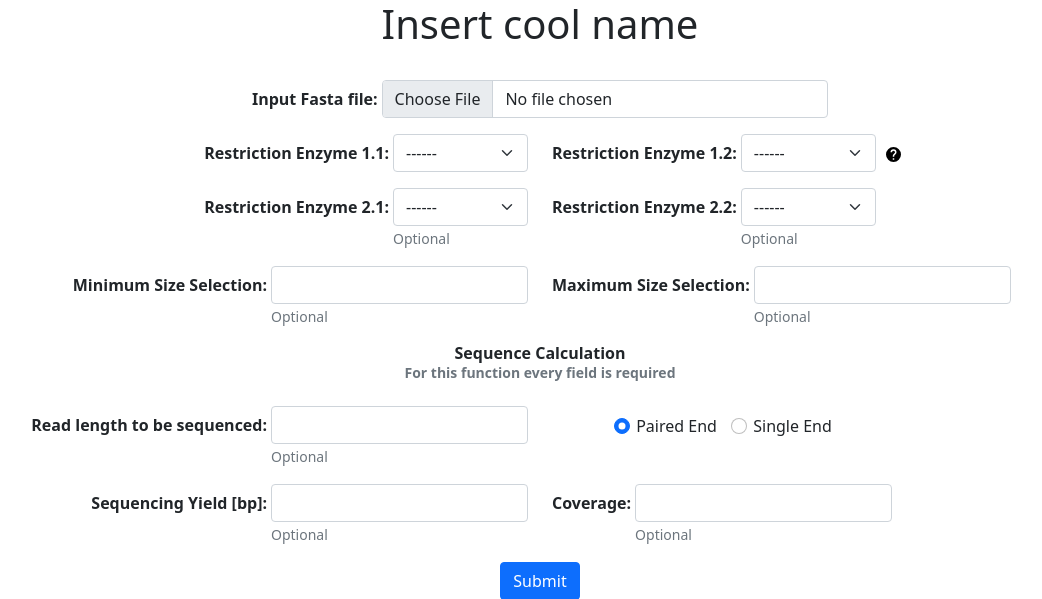
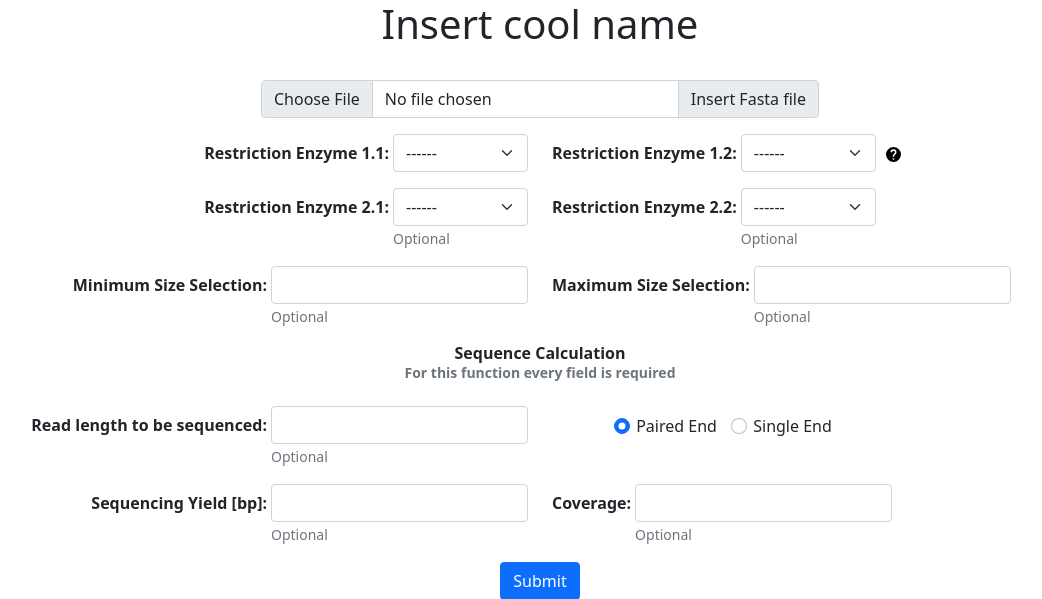
Before and after one commit to felixglinka/ddRadSeqWebTool, a Django app: page / in a window 1280 px wide. Shown: the top 599 px of the page, without its empty margins (100-1142 px from the left). Run offline with Django 3.2, Linux system fonts and the light colour scheme; some libraries are stand-ins or nearby versions.

Commit message:
changed input field styling

```diff
--- a/api/forms.py
+++ b/api/forms.py
@@ -9,7 +9,7 @@ class BasicInputDDRadDataForm(forms.Form):
         self.restrictionEnzymes = kwargs.pop('restrictionEnzymes')
         super(BasicInputDDRadDataForm, self).__init__(*args, **kwargs)
 
-        self.fields['fastaFile'].widget = forms.ClearableFileInput(attrs={'title': "",'class': 'form-control', 'id': 'fastaFileUpload', 'EnableViewState': "true", 'style': "width: 40%;"})
+        self.fields['fastaFile'].widget = forms.ClearableFileInput(attrs={'title': "",'class': 'form-control', 'id': 'fastaFileUpload', 'EnableViewState': "true"})
 
         restrictionEnzymesChoices = (('', '------'),) + tuple((index, enzyme.name) for index, enzyme in enumerate(self.restrictionEnzymes))
         self.fields['restrictionEnzyme1'].choices = restrictionEnzymesChoices
--- a/api/templates/webinterface.html
+++ b/api/templates/webinterface.html
@@ -45,8 +45,11 @@
             {% csrf_token %}
             <div class="row form-group">
                 <div id="customFile" class="col-12 d-flex justify-content-center">
-                    <label class="col-form-label right4" for="{{ form.fastaFile.id_for_label }}"> <b> Input Fasta file: </b> </label>
-                    {{ form.fastaFile }}
+                    <div class="input-group" style="width: 50%;">
+                            <!--                    <label class="col-form-label right4" for="{{ form.fastaFile.id_for_label }}"> <b> Input Fasta file: </b> </label>-->
+                        {{ form.fastaFile }}
+                        <label class="input-group-text" for="{{ form.fastaFile.id_for_label }}">Insert Fasta file</label>
+                    </div>
                 </div>
             </div>
 
```
